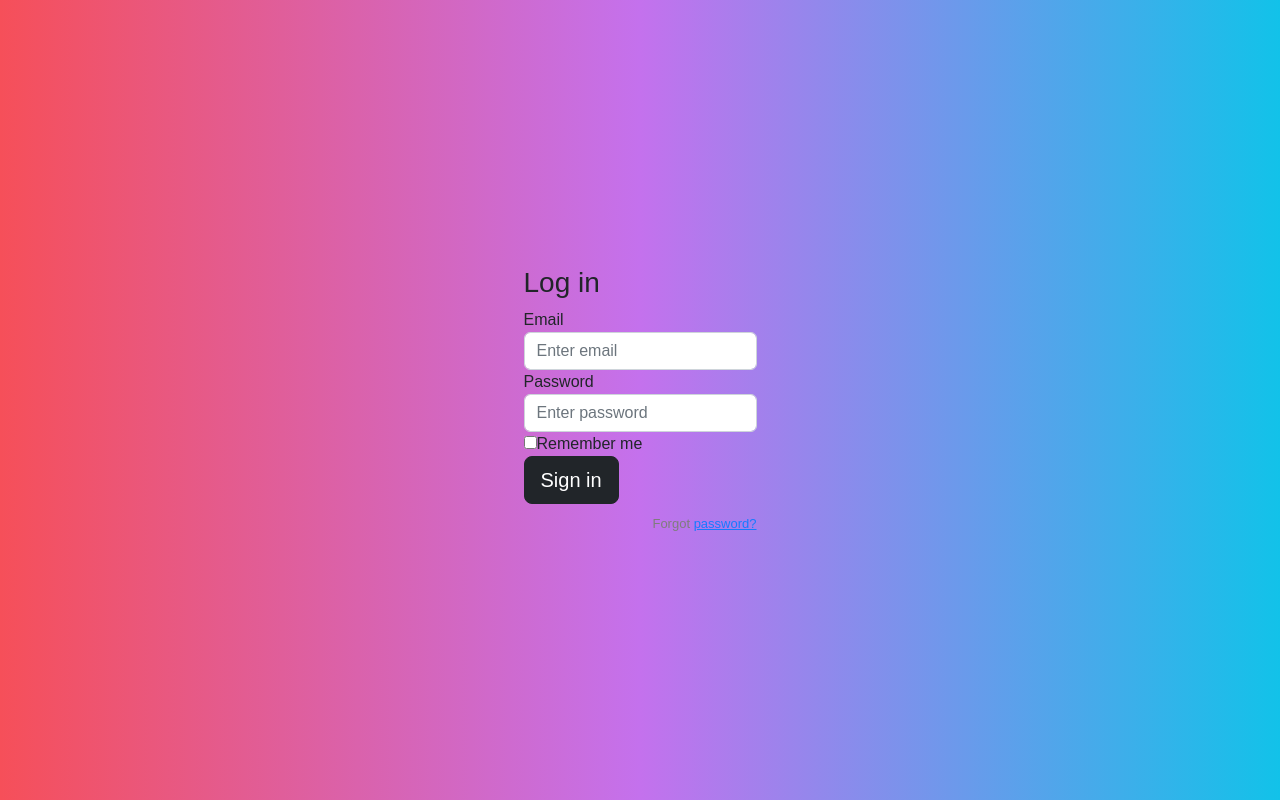
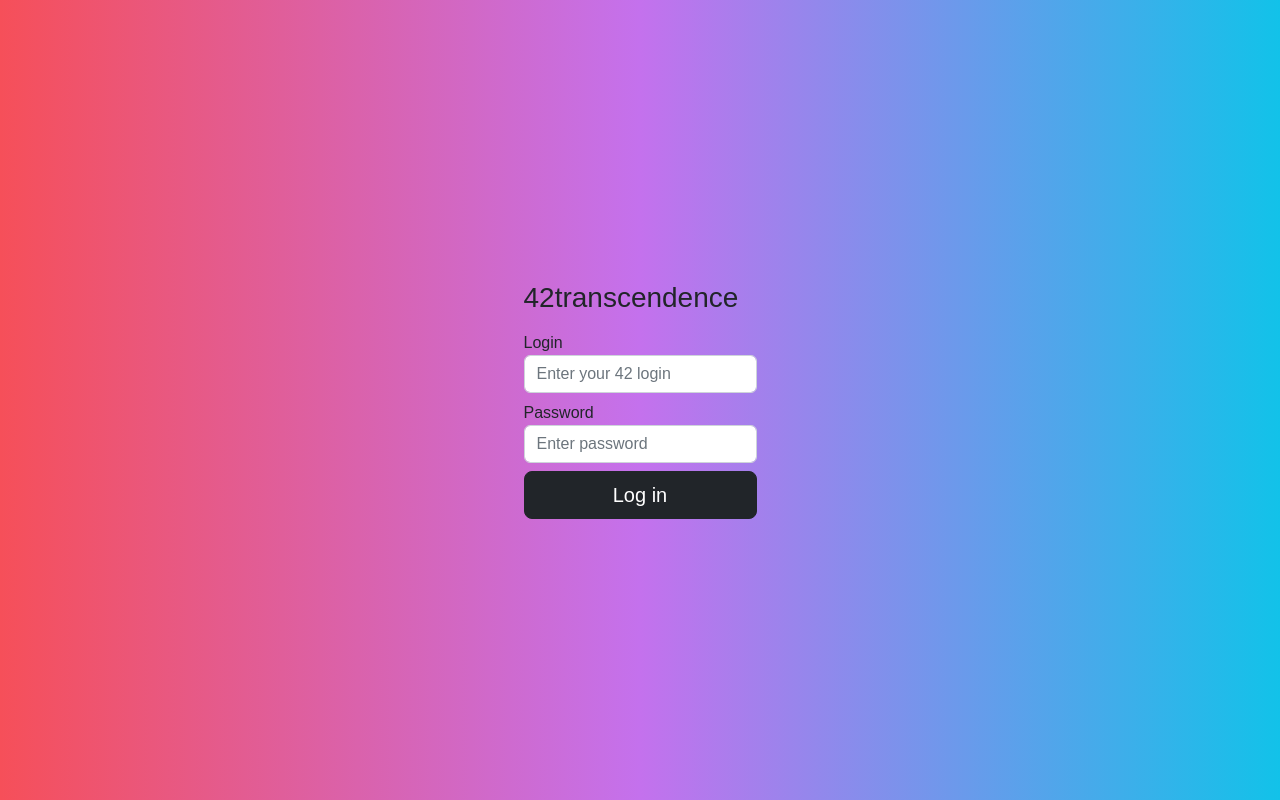
Before and after one commit to m3zh/ft_transcendence, a React (Create React App) app in the folder frontend/: page / in a window 1280 px wide. Built offline with nearby package versions, Linux system fonts and the light colour scheme.

Commit message:
frontend: login

```diff
--- a/frontend/src/Login.js
+++ b/frontend/src/Login.js
@@ -3,32 +3,21 @@ import React, { Component } from "react";
 export default class Login extends Component {
     render() {
         return (
-            <div>
-                <form>
+            <div >
+                <form class="d-grid gap-2">
 
-                    <h3>Log in</h3>
+                    <h3> 42transcendence </h3>
 
                     <div className="form-group">
-                        <label>Email</label>
-                        <input type="email" className="form-control" placeholder="Enter email" />
+                        <label>Login</label>
+                        <input type="email" className="form-control" placeholder="Enter your 42 login" />
                     </div>
 
                     <div className="form-group">
                         <label>Password</label>
                         <input type="password" className="form-control" placeholder="Enter password" />
                     </div>
-
-                    <div className="form-group">
-                        <div className="custom-control custom-checkbox">
-                            <input type="checkbox" className="custom-control-input" id="customCheck1" />
-                            <label className="custom-control-label" htmlFor="customCheck1">Remember me</label>
-                        </div>
-                    </div>
-
-                    <button type="submit" className="btn btn-dark btn-lg btn-block">Sign in</button>
-                    <p className="forgot-password text-right">
-                        Forgot <a href="#">password?</a>
-                    </p>
+                    <button type="button" className="btn btn-dark btn-lg btn-block">Log in</button>
                 </form>
             </div>
         );
```
